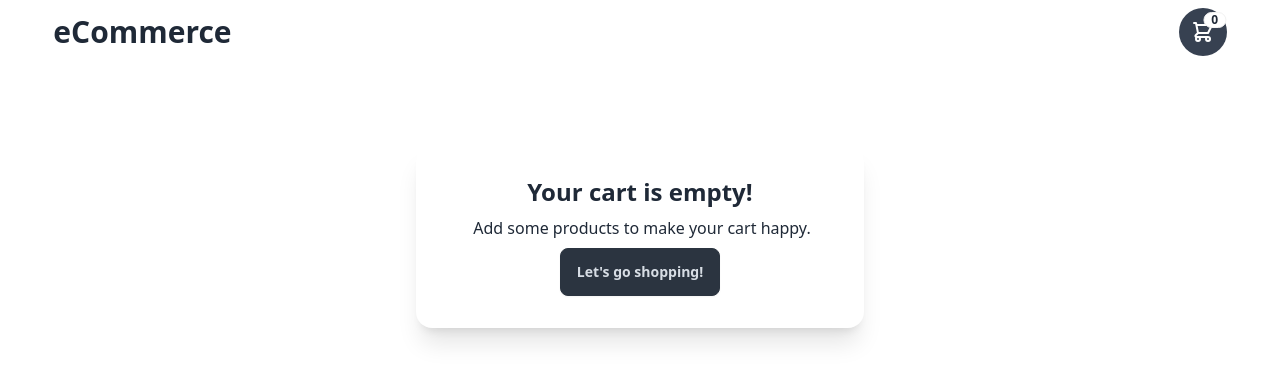
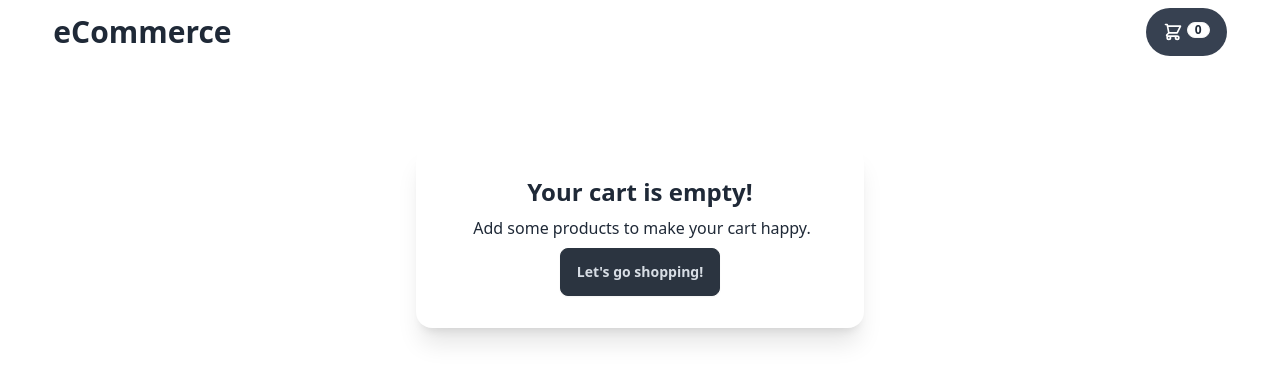
Before and after one commit to darynazin/eCommerce, a React (Vite) app: page /cart in a window 1280 px wide. Shown: the top 382 px of the page. Built offline with nearby package versions, Linux system fonts and the light colour scheme; no server answers.

Commit message:
fix/cart icon styles changed

```diff
--- a/src/components/Header.jsx
+++ b/src/components/Header.jsx
@@ -14,11 +14,14 @@ function Header() {
         </div>
         <div className="flex-none">
           <Link to="/cart">
-          <div role="button" className="btn btn-ghost btn-circle bg-[#374151] text-white">
+            <div
+              role="button"
+              className="btn btn-ghost bg-[#374151] text-white rounded-full"
+            >
               <div className="indicator">
                 <svg
                   xmlns="http://www.w3.org/2000/svg"
-                    className="h-6 w-6"
+                  className="h-5 w-5 mr-1"
                   fill="none"
                   viewBox="0 0 24 24"
                   stroke="currentColor"
@@ -30,7 +33,7 @@ function Header() {
                     d="M3 3h2l.4 2M7 13h10l4-8H5.4M7 13L5.4 5M7 13l-2.293 2.293c-.63.63-.184 1.707.707 1.707H17m0 0a2 2 0 100 4 2 2 0 000-4zm-8 2a2 2 0 11-4 0 2 2 0 014 0z"
                   />
                 </svg>
-                  <span className="badge badge-sm indicator-item">
+                <span className="badge badge-sm indicator-middle">
                   {cart.length}
                 </span>
               </div>
--- a/src/pages/Home.jsx
+++ b/src/pages/Home.jsx
@@ -18,8 +18,8 @@ function Home() {
   };
 
   return (
-    <div className="flex flex-col w-11/12 mx-auto mt-16">
-      <div className="flex my-10 justify-center">
+    <div className="flex flex-col w-11/12 mx-auto">
+      <div className="flex my-10 bg-[#f2f2f2] w-fit mx-auto rounded-lg">
       {categories.map(category => (
         <button
         key={category}
```
Lines whose indentation alone changed are shown as unchanged.
